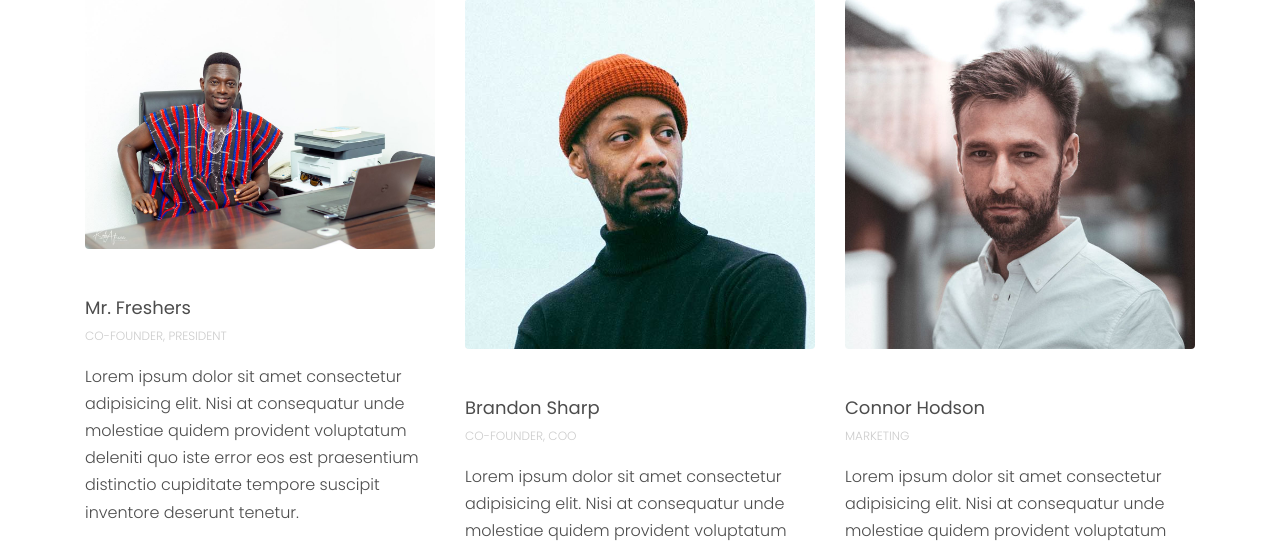
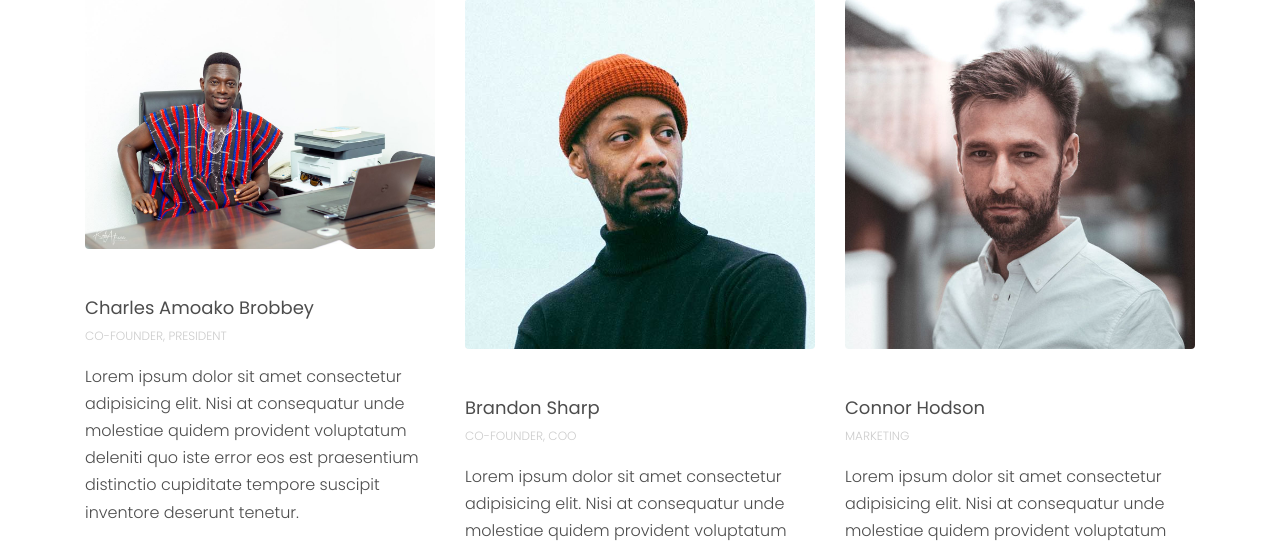
Before and after one commit to Stephen-Akpebi/freshers, a Django app: page /about/ in a window 1280 px wide. Shown: the part 2288-2833 px from the top of the page. Run offline with Django 4.2, Linux system fonts and the light colour scheme; some libraries are stand-ins or nearby versions; some web fonts are replaced.

Commit message:
freshers for heroku

```diff
--- a/logistics/templates/logistics/about.html
+++ b/logistics/templates/logistics/about.html
@@ -126,7 +126,7 @@
                 <div class="col-md-6 col-lg-4 mb-5 mb-lg-0" data-aos="fade" data-aos-delay="100">
                     <div class="person">
                         <img src="{% static 'images/ceo.jpg' %}" alt="Image" class="img-fluid rounded mb-5">
-                        <h3>Mr. Freshers</h3>
+                        <h3>Charles Amoako Brobbey</h3>
                         <p class="position text-muted">Co-Founder, President</p>
                         <p class="mb-4">Lorem ipsum dolor sit amet consectetur adipisicing elit. Nisi at consequatur unde molestiae quidem provident voluptatum deleniti quo iste error eos est praesentium distinctio cupiditate tempore suscipit inventore deserunt tenetur.</p>
                         <ul class="ul-social-circle">
```
